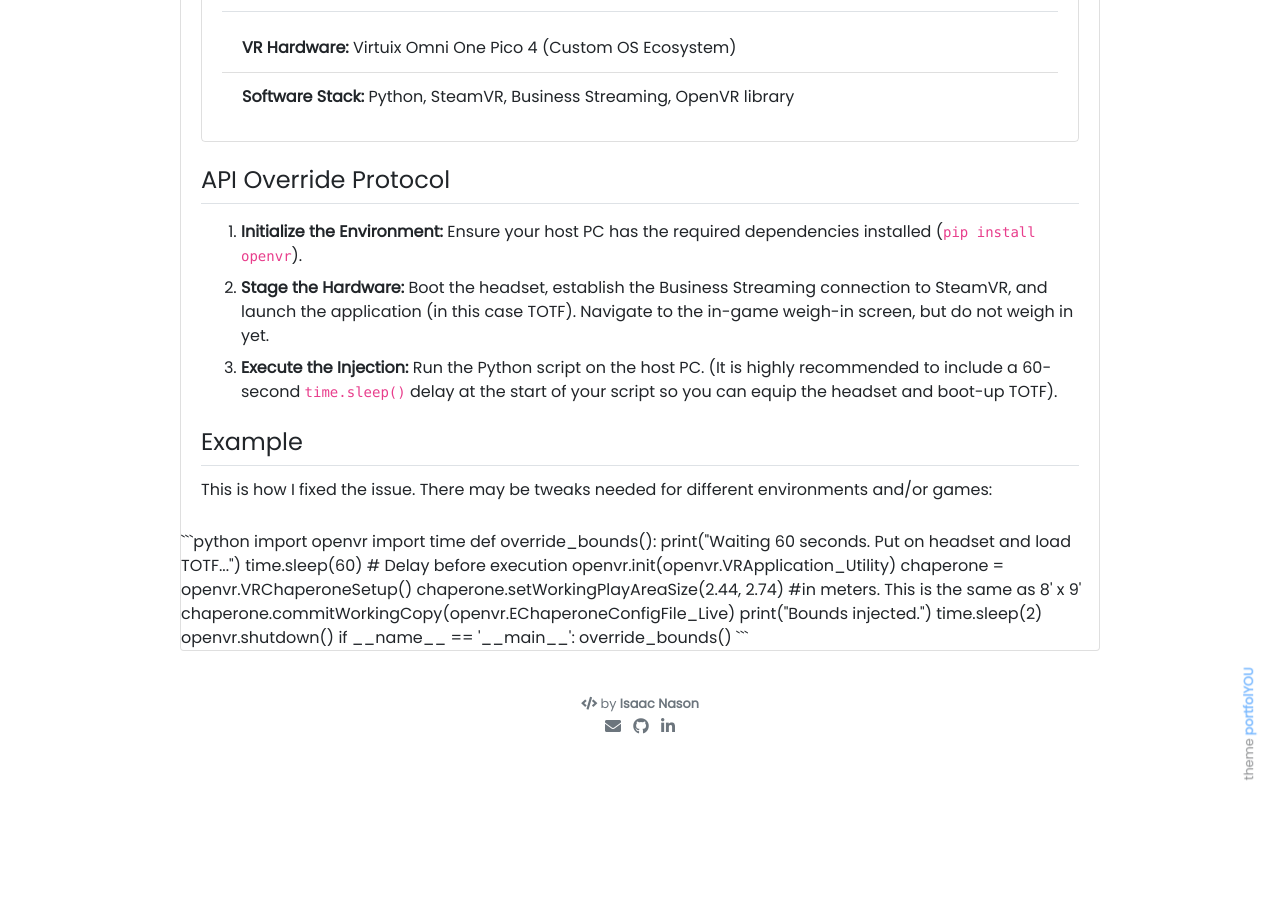
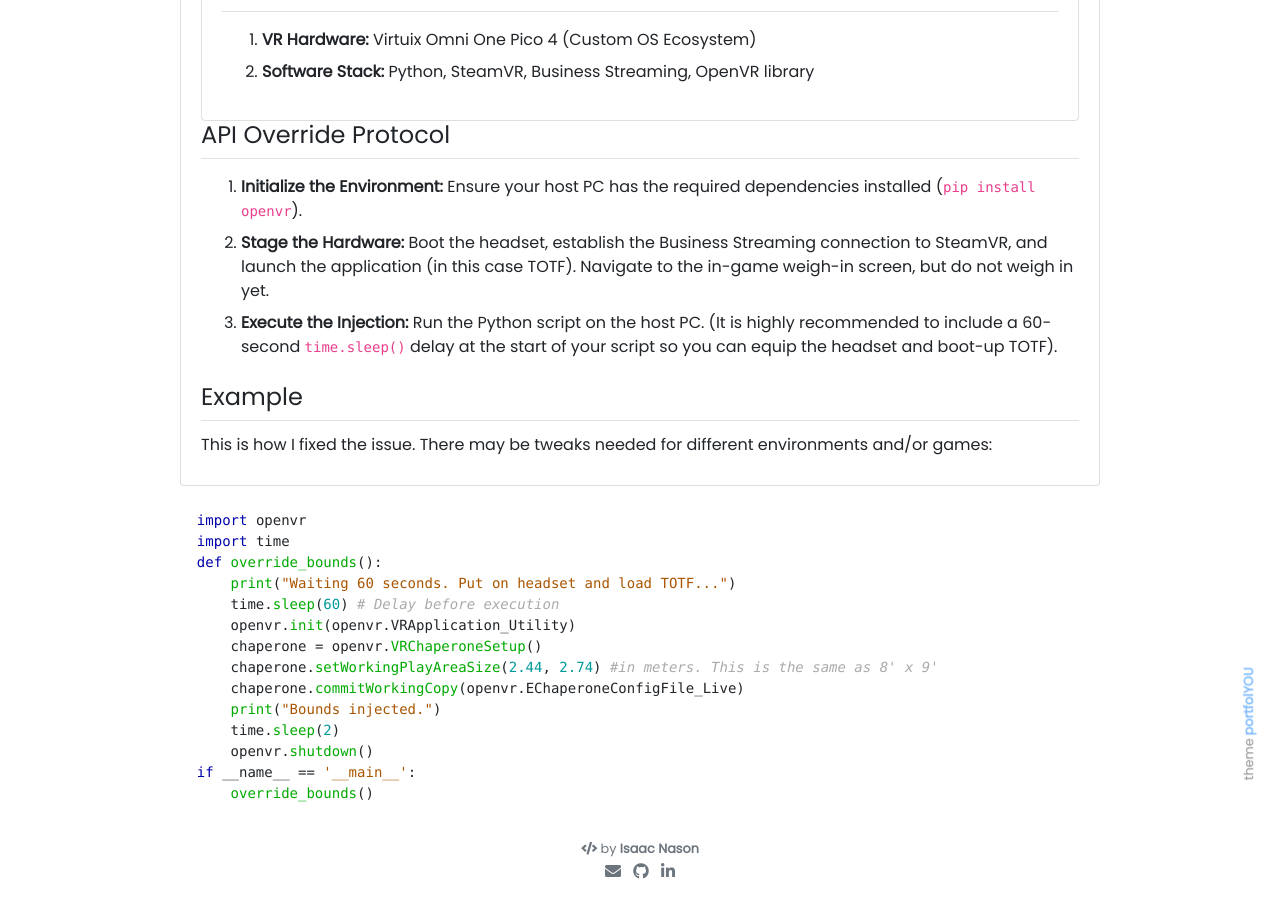
Before and after one commit to mistabowhunta/github.io, a Jekyll site: the page built from _posts/2026-05-07-override-totf-bounds.md, in a window 1280 px wide and 900 px high, scrolled down 649 px. Built offline with Jekyll 4.4.1, drawn with Linux system fonts in a browser that asks for light colours; our own code applies the rules of GitHub Pages for plain Markdown files; before the commit the page ends 1404 px from its top, so only the background shows below that.

Commit message:
Update 2026-05-07-override-totf-bounds.md

````diff
--- a/_posts/2026-05-07-override-totf-bounds.md
+++ b/_posts/2026-05-07-override-totf-bounds.md
@@ -14,13 +14,13 @@ date: 2026-05-07
     <div class="card bg-transparent">
       <div class="card-body">
         <h4 class="card-title border-bottom pb-2">Hardware & Software</h4>
-        <ol class="list-group list-group-flush">
-          <li class="list-group-item bg-transparent"><strong>VR Hardware:</strong> Virtuix Omni One Pico 4 (Custom OS Ecosystem)</li>
-          <li class="list-group-item bg-transparent"><strong>Software Stack:</strong> Python, SteamVR, Business Streaming, OpenVR library</li>
+        <ol class="mt-3">
+          <li class="mb-2 bg-transparent"><strong>VR Hardware:</strong> Virtuix Omni One Pico 4 (Custom OS Ecosystem)</li>
+          <li class="mb-2 bg-transparent"><strong>Software Stack:</strong> Python, SteamVR, Business Streaming, OpenVR library</li>
         </ol>
       </div>
     </div>
-    <h4 class="card-title border-bottom pb-2 mt-4">API Override Protocol</h4>
+    <h4 class="card-title border-bottom pb-2">API Override Protocol</h4>
     <ol class="mt-3">
       <li class="mb-2"><strong>Initialize the Environment:</strong> Ensure your host PC has the required dependencies installed (<code>pip install openvr</code>).</li>
       <li class="mb-2"><strong>Stage the Hardware:</strong> Boot the headset, establish the Business Streaming connection to SteamVR, and launch the application (in this case TOTF). Navigate to the in-game weigh-in screen, but do not weigh in yet.</li>
@@ -29,6 +29,7 @@ date: 2026-05-07
     <h4 class="card-title border-bottom pb-2 mt-4">Example</h4>
       <p class="mb-2">This is how I fixed the issue. There may be tweaks needed for different environments and/or games:</p>
   </div>
+</div>
 ```python
   import openvr
   import time
@@ -45,4 +46,3 @@ date: 2026-05-07
   if __name__ == '__main__':
       override_bounds()
 ```
-</div>
````
